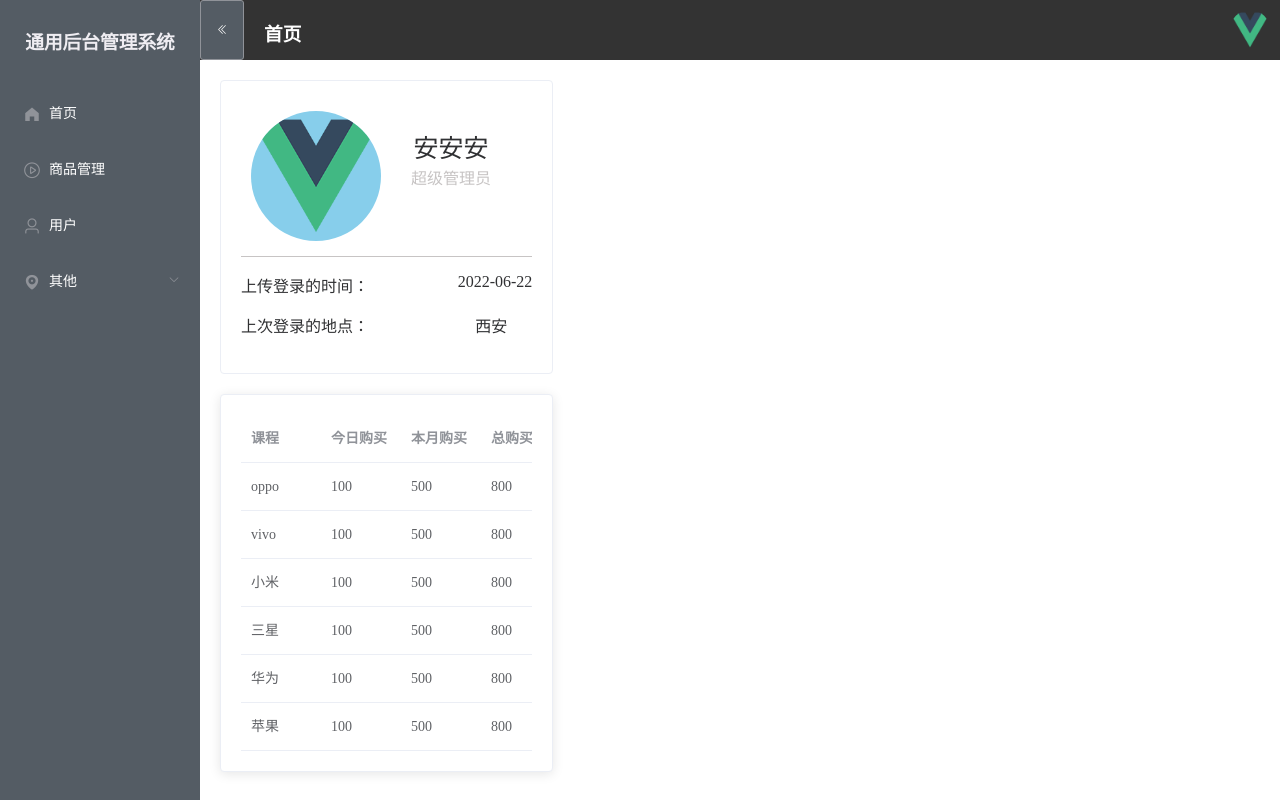
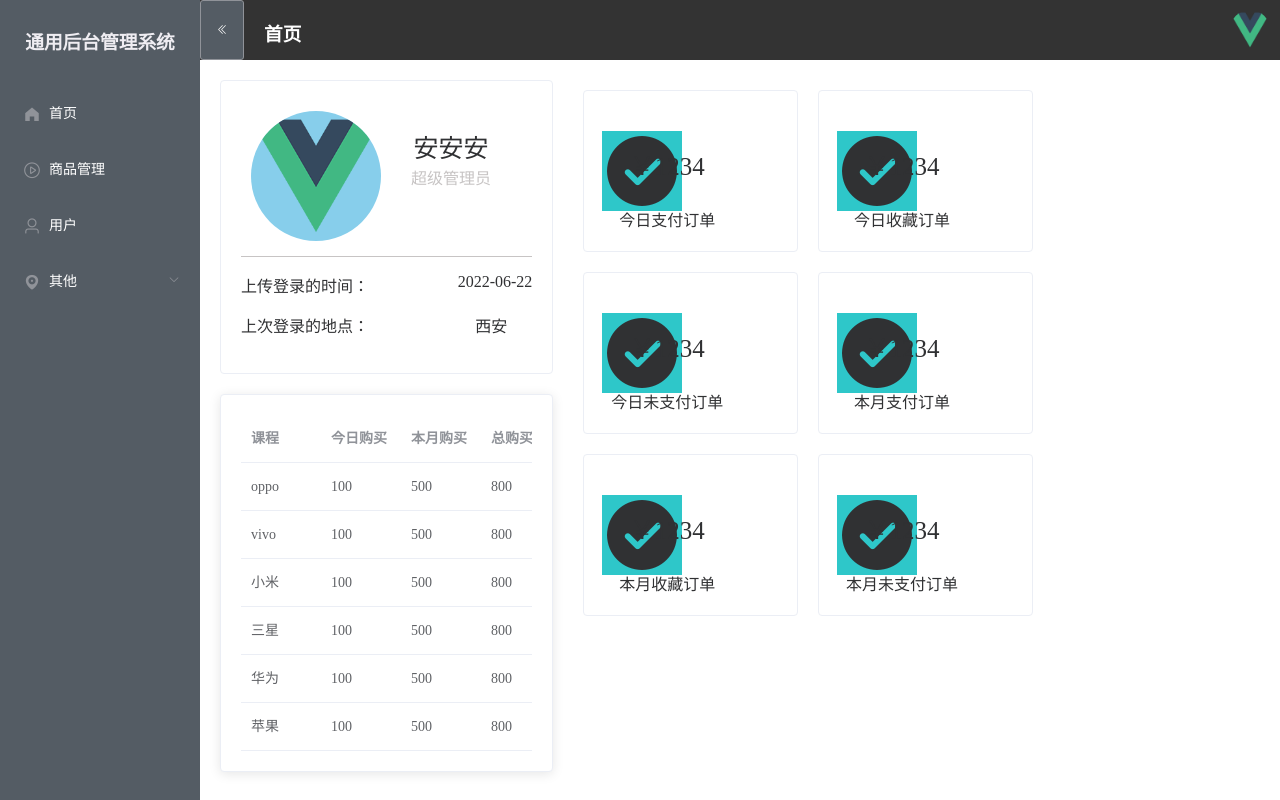
Before and after one commit to 15034458181/vue-manage, a Vue app: page /home in a window 1280 px wide. Built offline with nearby package versions, Linux system fonts and the light colour scheme.

Commit message:
6.24日提交，完成了首页右侧栏

```diff
--- a/views/home/index.vue
+++ b/views/home/index.vue
@@ -1,7 +1,8 @@
 <template>
   <el-row class="home" :gutter="20">
+    <!-- 左侧区域 -->
     <el-col :span="8" style="margin-top:20px">
-
+      <!-- 用户id卡 -->
       <el-card shadow="hover">
         <div class="homeuser">
           <div class="userup">
@@ -18,16 +19,26 @@
           </div>
         </div>
       </el-card>
-
+      <!-- 商品购买详情 -->
       <el-card style="margin-top:20px; hight:460px">
         <el-table :data="tableData">
-
           <el-table-column v-for="(val, key) in tableline" :key="key" :prop="key" :label="val"><!-- 遍历的是一个对象，所以key代表的是键名 -->
           </el-table-column>
+        </el-table>
+      </el-card>
+    </el-col>
+    <!-- 右侧区域 -->
+    <el-col :span="16" style="margin-top:20px;">
+      <div class="one">
+        <el-card v-for="item in countData" :key="item.name" shadow="hover" body-style="{display:flex,padding:0}">
+          <i class="icon" :class="`el-icon-${item.icon}`" :style="{background:item.color}"></i>
+          <div class="detail">
+            <p class="peice">￥{{item.value}}</p>
+            <p class="txt">{{item.name}}</p>
+          </div>
+        </el-card>
 
-        </el-table>
-
-      </el-card>
+      </div>
     </el-col>
   </el-row>
 </template>
@@ -80,7 +91,45 @@ export default {
               todayBuy:"今日购买",
               monthBuy:"本月购买",
               totalBuy:"总购买"
-            }
+            },
+            countData:[
+              {
+                name:"今日支付订单",
+                value:1234,
+                icon:"success",
+                color:"#2ec7c9"
+              },
+              {
+                name:"今日收藏订单",
+                value:1234,
+                icon:"success",
+                color:"#2ec7c9"
+              },
+              {
+                name:"今日未支付订单",
+                value:1234,
+                icon:"success",
+                color:"#2ec7c9"
+              },
+              {
+                name:"本月支付订单",
+                value:1234,
+                icon:"success",
+                color:"#2ec7c9"
+              },
+              {
+                name:"本月收藏订单",
+                value:1234,
+                icon:"success",
+                color:"#2ec7c9"
+              },
+              {
+                name:"本月未支付订单",
+                value:1234,
+                icon:"success",
+                color:"#2ec7c9"
+              }
+            ],
         }
     },
 }
@@ -133,4 +182,39 @@ export default {
   margin: 5px 0 5px 0;
   border-bottom: 1px solid rgb(199, 196, 196);
 }
+.one{
+  display: flex;
+  width: auto;
+  height: 400px;
+  flex-wrap:wrap;
+  div{
+    position: relative;
+    width: 31%;
+    height: 40%;
+    margin: 10px;
+    .icon{
+      position: absolute;
+      top: 45%;
+      left: 50px;
+      transform:scale(5,5)
+    }
+    .detail{
+      float: right;
+      margin: 10px;
+      width: 200px;
+      .peice{
+        font-size: 25px;
+        text-align: center;
+
+      }
+      .txt{
+        text-align: center;
+      }
+
+    }
+
+  }
+}
+
+
 </style>
```
